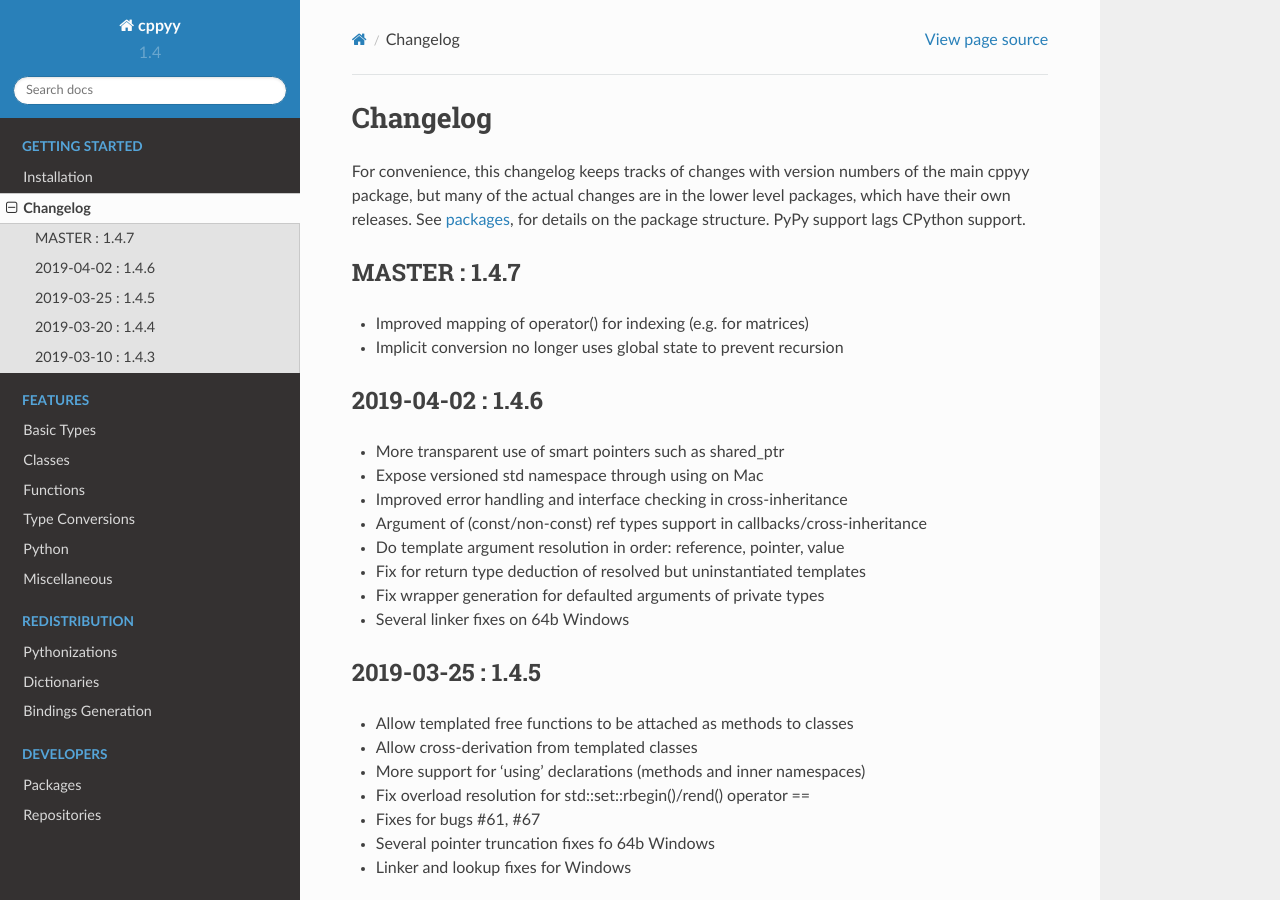
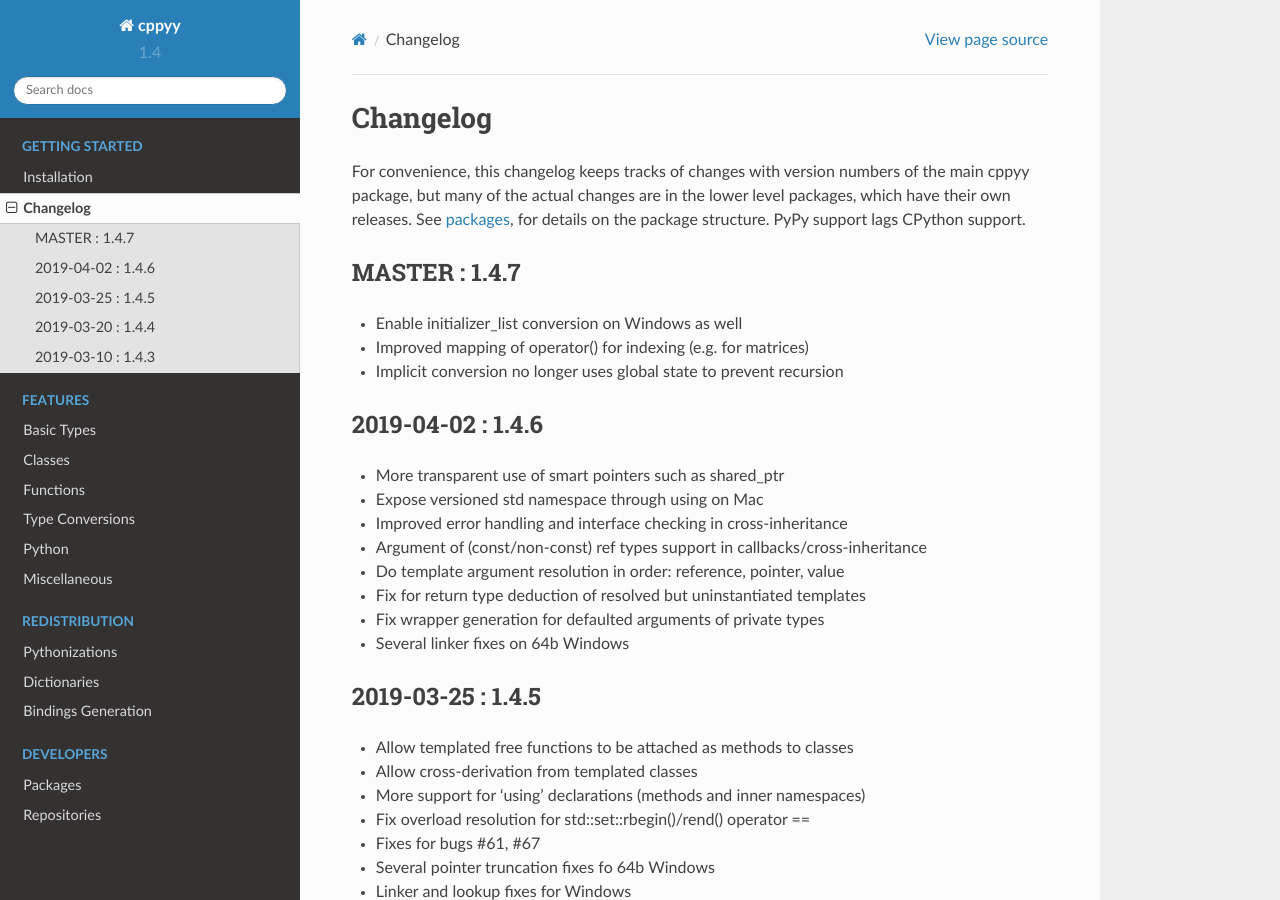
Before and after one commit to wlav/cppyy, a Sphinx documentation site: the page built from doc/source/changelog.rst, in a window 1280 px wide and 900 px high. Built offline with Sphinx 7.4.7 and the Read the Docs theme 2.0.0, drawn with Linux system fonts in a browser that asks for light colours.

Commit message:
update changelog

```diff
--- a/doc/source/changelog.rst
+++ b/doc/source/changelog.rst
@@ -13,6 +13,7 @@
 MASTER : 1.4.7
 --------------
 
+* Enable initializer_list conversion on Windows as well
 * Improved mapping of operator() for indexing (e.g. for matrices)
 * Implicit conversion no longer uses global state to prevent recursion
 
```
